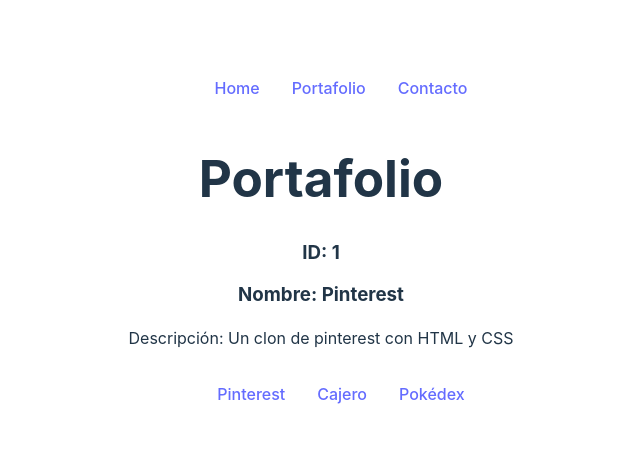
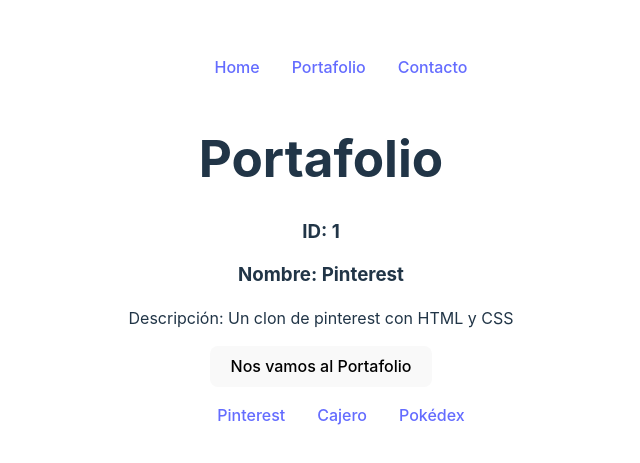
Before and after one commit to warderer/react-avanzado-g18, a React (Vite) app in the folder 02-react-router/: page /portafolio/1 in a window 1280 px wide. Shown: the part 159-622 px from the top of the page, without its empty margins (319-959 px from the left). Built offline with nearby package versions, Linux system fonts and the light colour scheme.

Commit message:
✨ useNavigate para enlaces con lógica JS

```diff
--- a/02-react-router/src/pages/PortafolioDetalle.jsx
+++ b/02-react-router/src/pages/PortafolioDetalle.jsx
@@ -1,5 +1,7 @@
-import { useParams } from 'react-router-dom'
+import { useParams, useNavigate } from 'react-router-dom'
 // useParams me permite recuperar rutas dinamicas :pid
+// useNavigate me permite cambiar la ruta de forma programatica, es decir
+// usarla en alguna función de Js
 
 const PortafolioDetalle = () => {
   const proyectos = [
@@ -9,12 +11,21 @@
   ]
 
   const { pid } = useParams() // Tiene el valor que yo le mando en ruta
+  const navigate = useNavigate() // Para cambiar de ruta programaticamente
 
   return (
     <>
       <h3>ID: {proyectos[pid - 1].id}</h3>
       <h3>Nombre: {proyectos[pid - 1].nombre}</h3>
       <p>Descripción: {proyectos[pid - 1].desc}</p>
+
+      <button onClick={() => {
+        navigate('/portafolio')
+        // Si quiero ir a la página anterior del historial: navigate(-1)
+        // Si quiero ir a la página siguiente del historial: navigate(1)
+      }}
+      >Nos vamos al Portafolio
+      </button>
     </>
   )
 }
```
